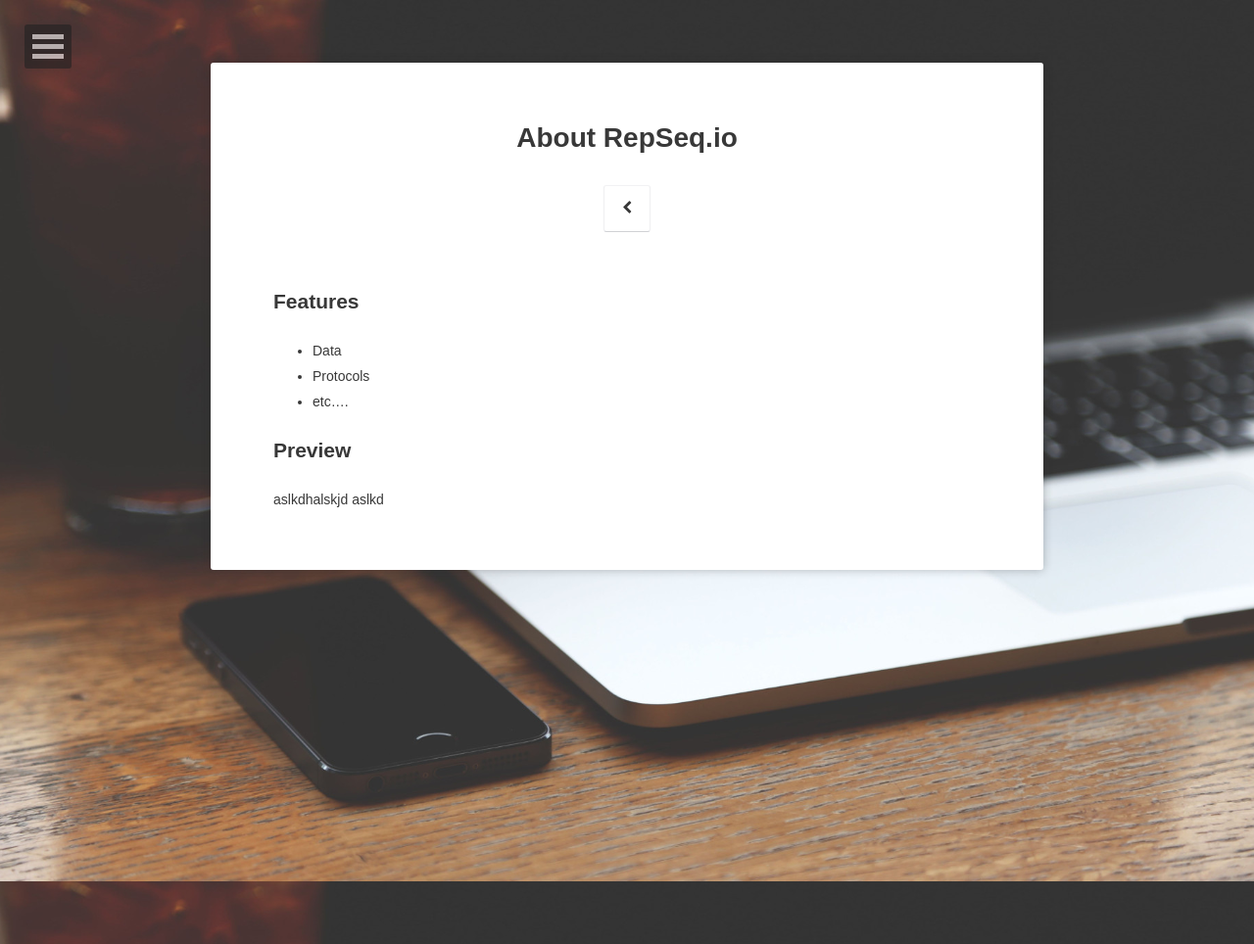
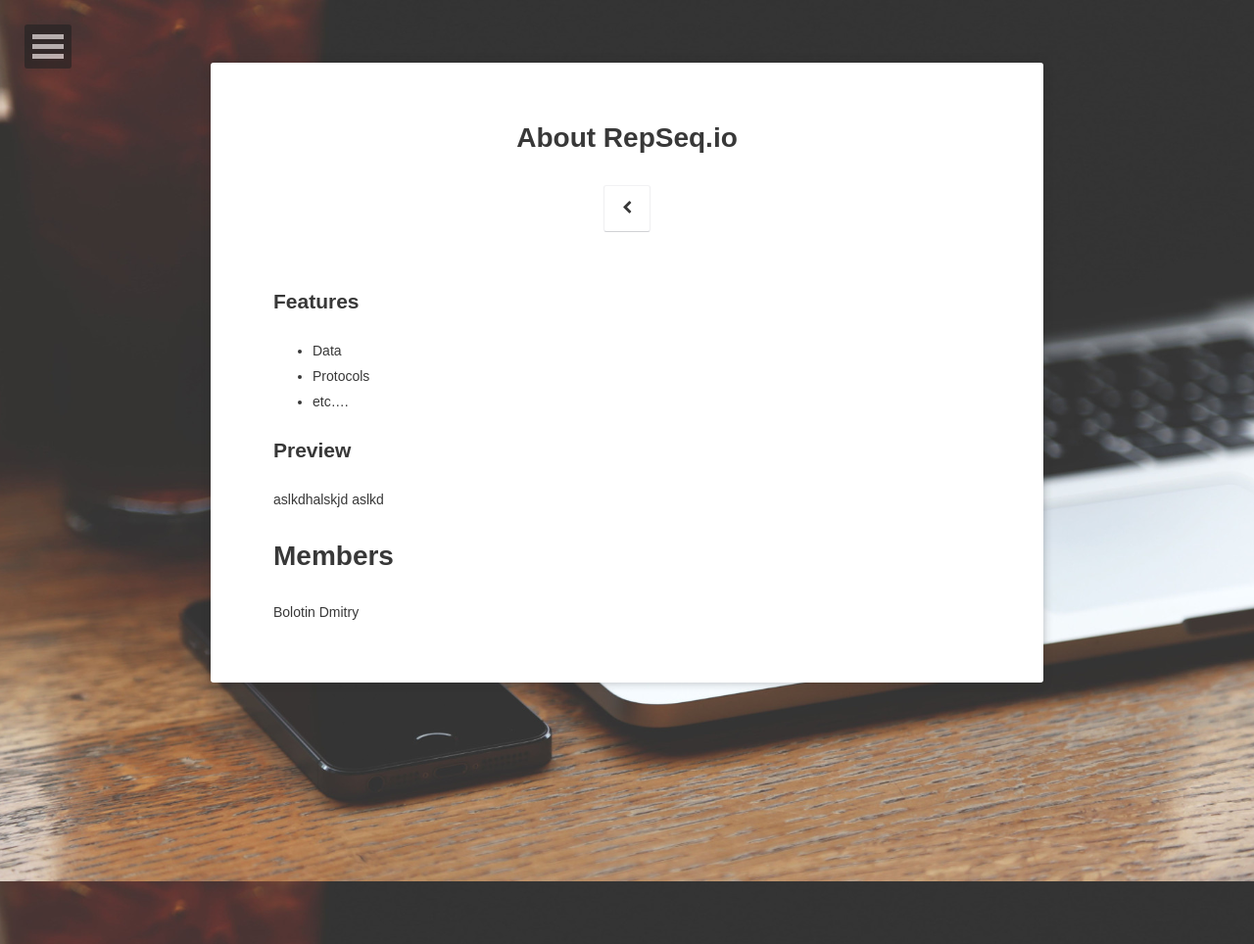
Before and after one commit to repseqio/repseqio.github.io, a Jekyll site: the page built from about/index.md, in a window 1280 px wide. Shown: the whole page at 98% size. Built offline with Jekyll 4.4.1, drawn with Linux system fonts in a browser that asks for light colours; some web fonts are replaced; comment, search, counter and statistics services are not loaded.

Commit message:
To confirm domain ownership.

```diff
--- a/about/index.md
+++ b/about/index.md
@@ -14,3 +14,7 @@
 
 aslkdhalskjd
 aslkd
+
+# Members
+
+Bolotin Dmitry
```
